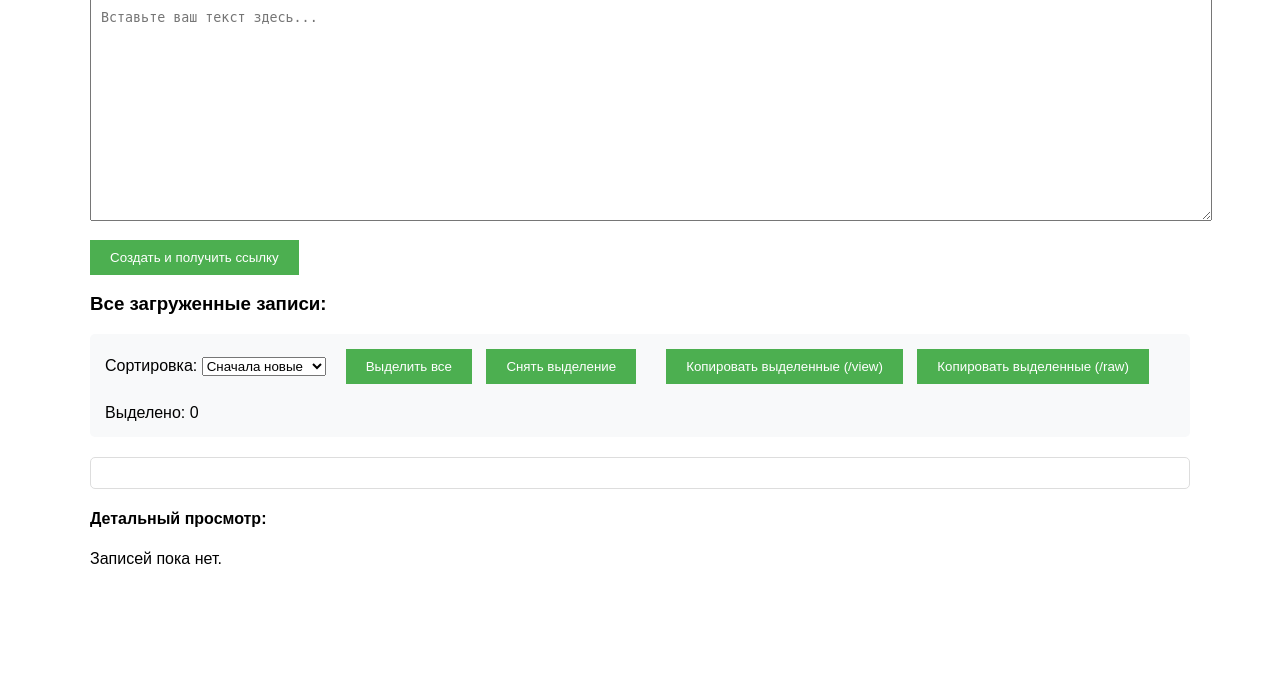
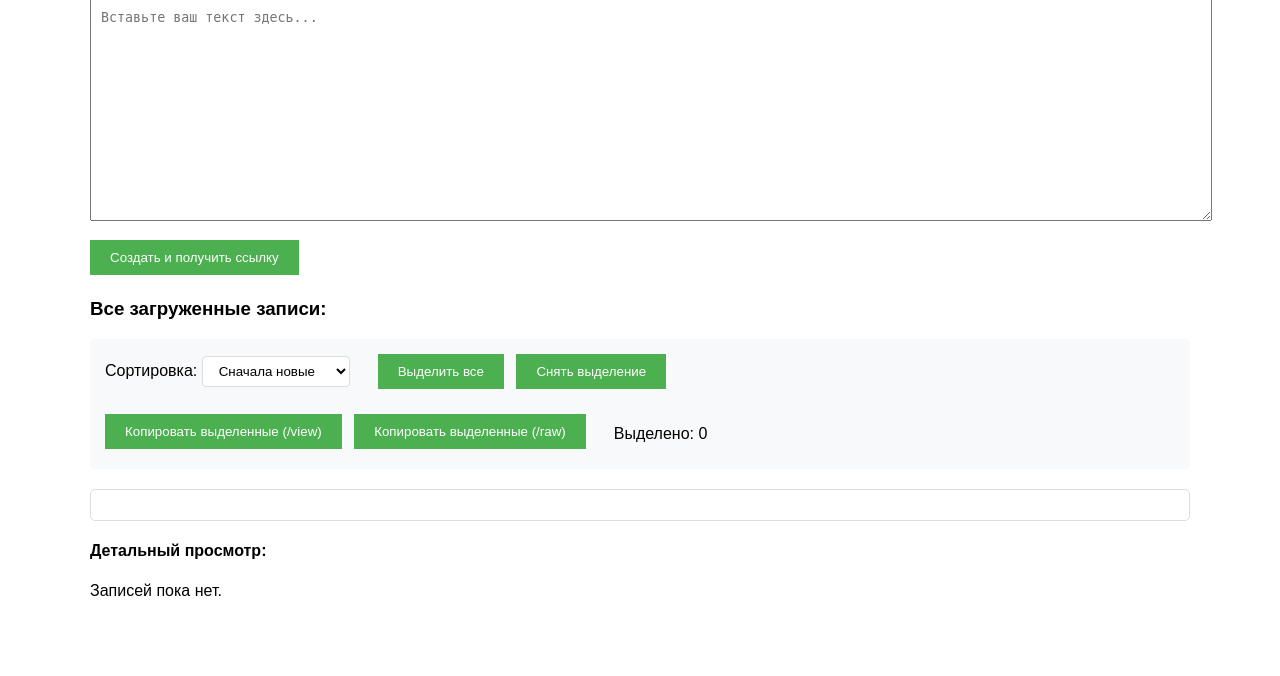
Before and after one commit to waqa1/my-pastebin, a Flask app: page / in a window 1280 px wide. Shown: the part 170-846 px from the top of the page. Before the commit the page ends 734 px from the top, so only its background shows below. Run offline with Flask 3, Linux system fonts and the light colour scheme; the visitor is signed in with stand-in values (Sample User, id 1); data that the repository does not hold is empty.

Commit message:
Update admin.html

```diff
--- a/templates/admin.html
+++ b/templates/admin.html
@@ -157,6 +157,53 @@
             visibility: visible;
             opacity: 1;
         }
+        /* Стили для списка ссылок в столбик */
+#linksColumn {
+    scrollbar-width: thin;
+    scrollbar-color: #888 #f1f1f1;
+}
+
+#linksColumn::-webkit-scrollbar {
+    width: 8px;
+}
+
+#linksColumn::-webkit-scrollbar-track {
+    background: #f1f1f1;
+    border-radius: 4px;
+}
+
+#linksColumn::-webkit-scrollbar-thumb {
+    background: #888;
+    border-radius: 4px;
+}
+
+#linksColumn::-webkit-scrollbar-thumb:hover {
+    background: #555;
+}
+
+.link-item:hover {
+    background-color: #f9f9f9;
+}
+
+/* Стили для управления */
+#sortOrder {
+    padding: 6px 12px;
+    border: 1px solid #ddd;
+    border-radius: 4px;
+    background: white;
+}
+
+#sortOrder:focus {
+    outline: none;
+    border-color: #4CAF50;
+}
+
+/* Отступы для кнопок управления */
+#sortOrder,
+button {
+    margin-right: 8px;
+    margin-bottom: 5px;
+}
     </style>
 </head>
 <body>
```
